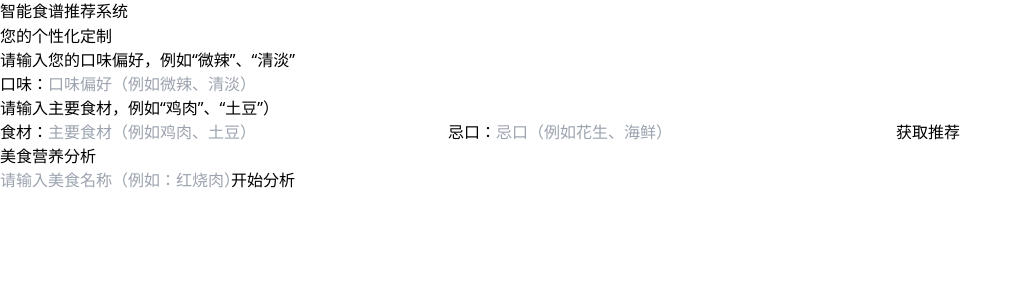
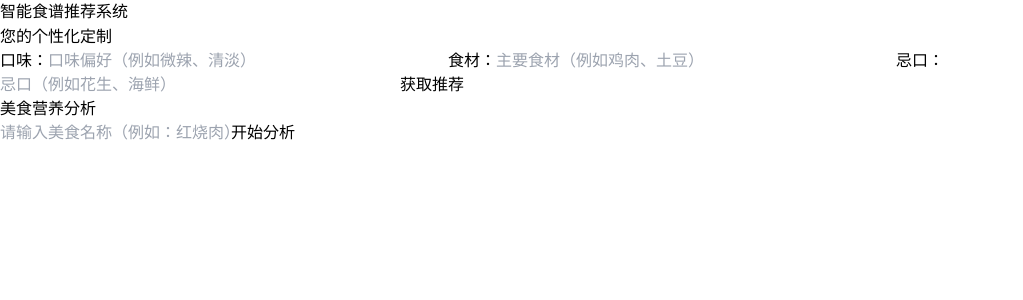
Before and after one commit to xiangsurener/aha-xiximitol, a React (Vite) app in the folder frontend/: page / in a window 1280 px wide. Shown: the top 300 px of the page, without its empty margins (0-1023 px from the left). Built offline with nearby package versions, Linux system fonts and the light colour scheme; a web font is replaced by a local one.

Commit message:
输入框标签、进度条

```diff
--- a/frontend/src/components/RecipeForm.jsx
+++ b/frontend/src/components/RecipeForm.jsx
@@ -35,7 +35,7 @@ export default function RecipeForm() {
         <h1 className="text-3xl font-bold text-center mb-6">您的个性化定制</h1>
         <form onSubmit={handleSubmit} className="flex flex-col gap-4">
           {/* 口味输入框：用于输入用户的口味偏好 */}
-          <div className="text-xs text-gray-500 mb-[-8px]">请输入您的口味偏好，例如“微辣”、“清淡”</div>
+
           <label className="font-semibold text-gray-700" htmlFor="flavor-input">口味：</label>
           <input
             id="flavor-input"
@@ -46,7 +46,7 @@ export default function RecipeForm() {
             onChange={(e) => setFlavor(e.target.value)}
             required
           />
-          <div className="text-xs text-gray-500 mb-[-8px]">请输入主要食材，例如“鸡肉”、“土豆”）</div>
+
           <label className="font-semibold text-gray-700" htmlFor="ingredients-input">食材：</label>
           <input
             id="ingredients-input"
```
